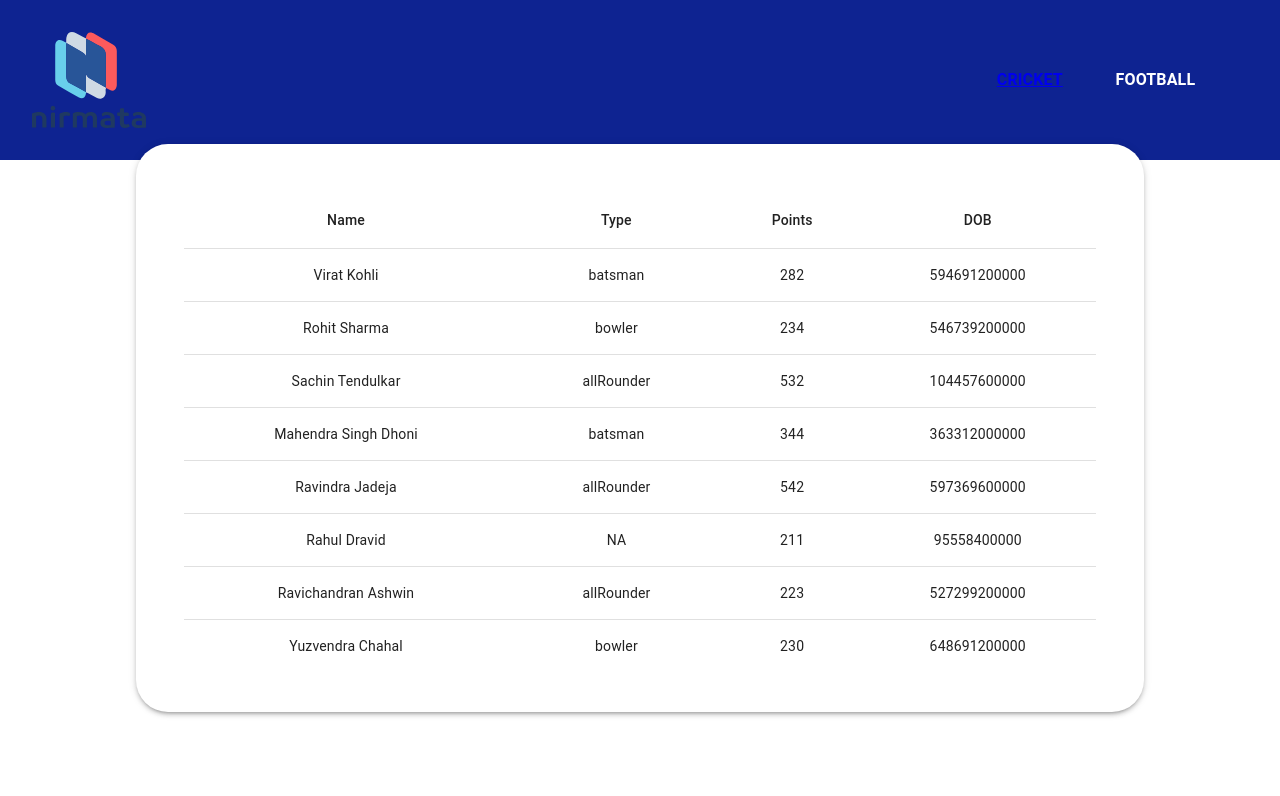
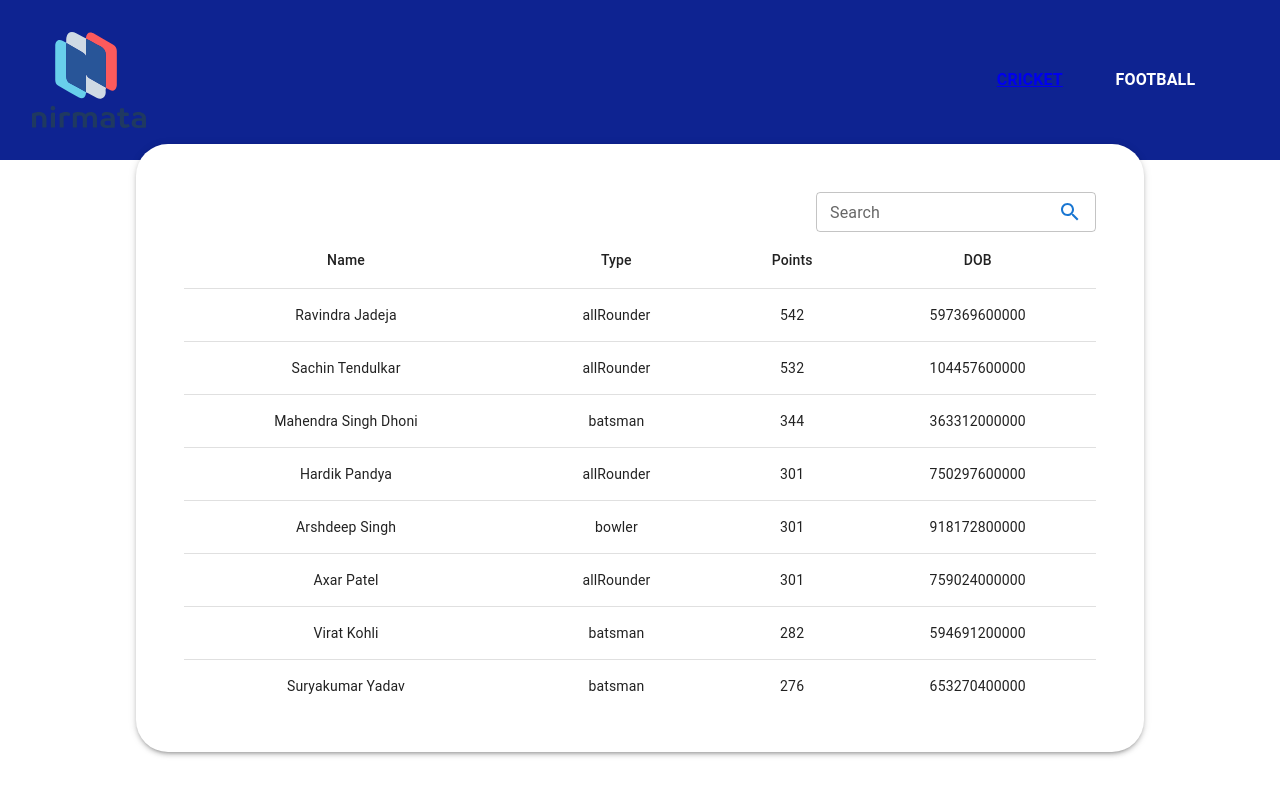
Before and after one commit to naveenkosigi/nirmata-assignment, a React (Create React App) app: page / in a window 1280 px wide. Shown: the top 796 px of the page. Built offline with nearby package versions, Linux system fonts and the light colour scheme.

Commit message:
Used Players Promise Call | Table Type Bugfixes

```diff
--- a/package.json
+++ b/package.json
@@ -5,6 +5,7 @@
   "dependencies": {
     "@emotion/react": "^11.11.1",
     "@emotion/styled": "^11.11.0",
+    "@mui/icons-material": "^5.14.14",
     "@mui/material": "^5.14.14",
     "@testing-library/jest-dom": "^5.17.0",
     "@testing-library/react": "^13.4.0",
@@ -13,6 +14,7 @@
     "@types/node": "^16.18.59",
     "@types/react": "^18.2.31",
     "@types/react-dom": "^18.2.14",
+    "lodash": "^4.17.21",
     "react": "^18.2.0",
     "react-dom": "^18.2.0",
     "react-router-dom": "^6.17.0",
@@ -45,6 +47,7 @@
     ]
   },
   "devDependencies": {
+    "@types/lodash": "^4.14.200",
     "sass": "^1.69.4"
   }
 }
--- /dev/null
+++ b/src/Components/Common/SearchField.tsx
@@ -0,0 +1,65 @@
+import {
+  IconButton,
+  InputAdornment,
+  TextField,
+  Theme,
+  useTheme,
+} from "@mui/material";
+import { useState } from "react";
+import SearchIcon from "@mui/icons-material/Search";
+import CloseIcon from "@mui/icons-material/Close";
+import { createDebounceFunction } from "../../Helpers/helper";
+
+interface PropsType {
+  setCallback: Function;
+  placeholder?: string;
+  value:string;
+}
+
+const NPSearchField = (props: PropsType) => {
+  const { setCallback, placeholder , value } = props;
+  const [searchItem, setSearchItem] = useState<string>(value);
+  const [debouncedChangeHandler] =
+    useState<Function>(() =>
+      setCallback ? createDebounceFunction(setCallback, 400) : undefined
+    );
+
+  const handleChange = (event: React.ChangeEvent<HTMLInputElement>) => {
+    console.log("event", event.target.value);
+    setSearchItem(event.target.value);
+    debouncedChangeHandler(event.target.value);
+  };
+
+  const handleClear = () => {
+    setSearchItem("");
+    debouncedChangeHandler("");
+  };
+
+  const theme: Theme = useTheme();
+
+  return (
+    <TextField
+      type="text"
+      label="Search"
+      size="small"
+      placeholder={placeholder || "Search"}
+      value={searchItem}
+      onChange={handleChange}
+      InputProps={{
+        endAdornment: (
+          <InputAdornment position="end">
+            {!searchItem ? (
+              <SearchIcon style={{ color: theme.palette.primary.main }} />
+            ) : (
+              <IconButton onClick={handleClear}>
+                <CloseIcon style={{ color: theme.palette.primary.main }} />
+              </IconButton>
+            )}
+          </InputAdornment>
+        ),
+      }}
+    />
+  );
+};
+
+export default NPSearchField;
--- a/src/Components/Table/Table.tsx
+++ b/src/Components/Common/Table/Table.tsx
@@ -9,7 +9,7 @@ import {
 import classes from "./Table.module.scss";
 export interface TablePropsType {
   headers: string[];
-  data: any[][];
+  data: any[];
   onRowClick: Function;
   columnsToShow: string[];
 }
--- a/src/Components/Cricket/CricketInfo.tsx
+++ b/src/Components/Cricket/CricketInfo.tsx
@@ -1,34 +1,60 @@
-import { useState } from "react";
-import players from "../../Store/players"
-import { Table } from "../Table/Table";
+import { useEffect, useState } from "react";
+import players from "../../Store/players";
+import { Table } from "../Common/Table/Table";
 import { TPlayer } from "../../Types/types";
+import SearchField from "../Common/SearchField";
+import Box from "@mui/material/Box";
+import CloneDeep from "lodash/cloneDeep"
+import getPlayers from "../../Store/get-players";
 
-const HEADERS = ["Name","Type","Points","DOB"];
+const HEADERS = ["Name", "Type", "Points", "DOB"];
 
-const COLUMNAPIKEYS = [
-    "name",
-    "type",
-    "points",
-    "dob",
-];
-
+const COLUMNAPIKEYS = ["name", "type", "points", "dob"];
 
 const CricketInfo = () => {
+  const [playersData, setPlayersData] = useState<TPlayer[]>([]);
 
-    const [playersData,setPlayersData] = useState<TPlayer[][]>(() => {
-        const toReturn : TPlayer[][] = [];
+  const [searchString,setSearchString] = useState<string>("");
 
-        players.forEach((player : any) => {
-            toReturn.push({...player});
-        })
+  useEffect(() => {
 
-        return toReturn;
-    });
+    getPlayers().then((data) => {
+        setPlayersData(data)
+    })
 
+},[])
 
-    return(
-        <Table headers={HEADERS} columnsToShow={COLUMNAPIKEYS} onRowClick={(data : any) => console.log(data)} data={playersData}></Table>
-    )
-}
+  useEffect(() => {
+    if(searchString){
+        // filterByNameAndReturn(playersData);
+    }
+  },[searchString])
+
+  return (
+    <>
+      <Box display={"flex"} flexDirection={"row-reverse"}>
+        <SearchField
+          setCallback={setSearchString}
+          placeholder="Search by Name"
+          value={searchString}
+        />
+      </Box>
+      <Table
+        headers={HEADERS}
+        columnsToShow={COLUMNAPIKEYS}
+        onRowClick={(data: any) => console.log(data)}
+        data={playersData}
+      ></Table>
+    </>
+  );
+};
+
+// const filterByNameAndReturn = (playersData : TPlayer[][],searchString : string) => {
+//     playersData.filter((player) => {
+//         if(player["name"].indexOf(searchString)){
+
+//         }
+//     })
+// }
 
 export default CricketInfo;
--- /dev/null
+++ b/src/Helpers/helper.js
@@ -0,0 +1,9 @@
+export function createDebounceFunction(func , delay){
+    let timer;
+    return function (...args) {
+        clearTimeout(timer);
+        timer = setTimeout(() => {
+            func.apply(this, args);
+        }, delay);
+    };
+};
--- /dev/null
+++ b/src/Store/get-players.ts
@@ -0,0 +1,25 @@
+import data from './players';
+import { TMayBe, TPlayer, TPlayerType } from '../Types/types';
+
+const getPlayers = (args?: { type?: TMayBe<TPlayerType> }): Promise<TPlayer[]> => {
+    return Promise.resolve<TPlayer[]>(
+        (data as TPlayer[])
+            .sort((a, b) => {
+                const aPoints = a.points ?? 0;
+                const bPoints = b.points ?? 0;
+
+                return aPoints === bPoints
+                    ? 0
+                    : bPoints > aPoints
+                        ? 1
+                        : -1;
+            })
+            .map((it, index) => ({
+                ...it,
+                rank: index + 1
+            }))
+            .filter((it) => args?.type ? it.type === args?.type : true)
+    );
+};
+
+export default getPlayers;
```
Also changed, not shown: src/Components/Common/Table/Table.module.scss (renamed from src/Components/Table/Table.module.scss).
